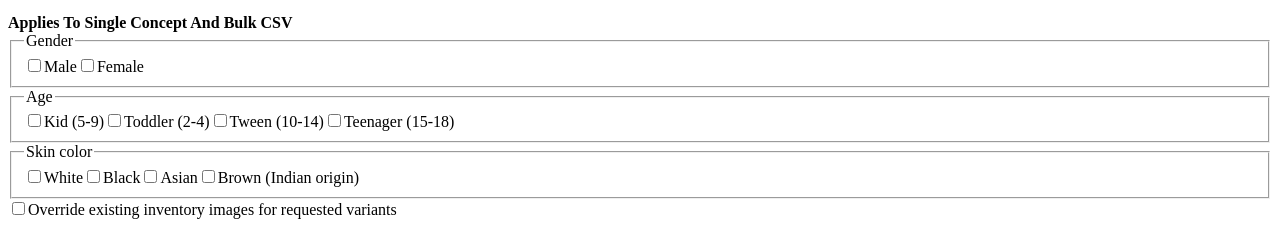
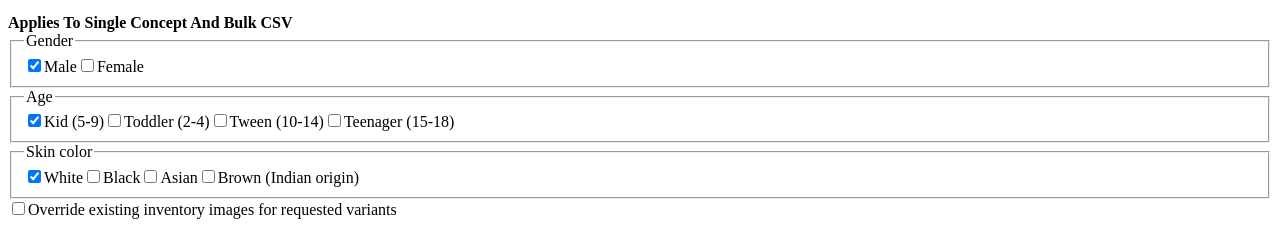
Before and after one commit to shaycohen-verbali/Image-generation, a React (Vite) app in the folder frontend/: page / in a window 1280 px wide. Shown: the part 317-550 px from the top of the page. Built offline with nearby package versions, Linux system fonts and the light colour scheme; no server answers; the HTML template or start-up script is replaced by a standard one.

Commit message:
Default CSV DAG profile selections

```diff
--- a/frontend/src/pages/SubmitPage.jsx
+++ b/frontend/src/pages/SubmitPage.jsx
@@ -12,6 +12,9 @@ import {
 } from '../lib/api'
 
 export default function SubmitPage() {
+  const DEFAULT_PERSON_GENDER_OPTIONS = ['male']
+  const DEFAULT_PERSON_AGE_OPTIONS = ['kid']
+  const DEFAULT_PERSON_SKIN_COLOR_OPTIONS = ['white']
   const IMAGE_ASPECT_RATIO_OPTIONS = ['1:1', '2:3', '3:2', '3:4', '4:3', '9:16', '16:9', '21:9']
   const IMAGE_RESOLUTION_OPTIONS = ['1K', '2K', '4K']
   const IMAGE_FORMAT_OPTIONS = [
@@ -34,9 +37,9 @@ export default function SubmitPage() {
     part_of_sentence: '',
     category: '',
     context: '',
-    person_gender_options: [],
-    person_age_options: [],
-    person_skin_color_options: [],
+    person_gender_options: DEFAULT_PERSON_GENDER_OPTIONS,
+    person_age_options: DEFAULT_PERSON_AGE_OPTIONS,
+    person_skin_color_options: DEFAULT_PERSON_SKIN_COLOR_OPTIONS,
     batch: '',
   })
   const [lastEntryId, setLastEntryId] = useState('')
```
